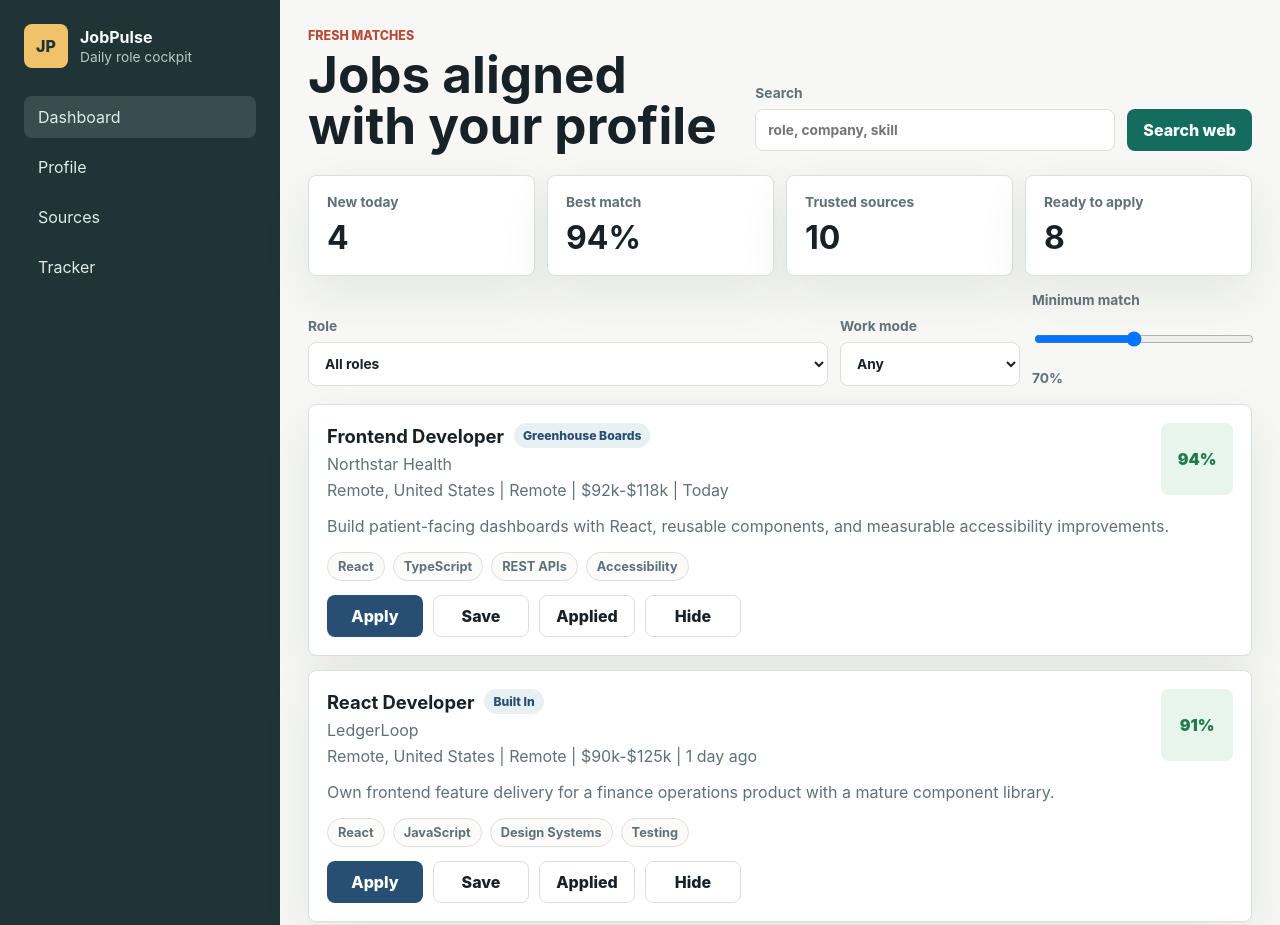
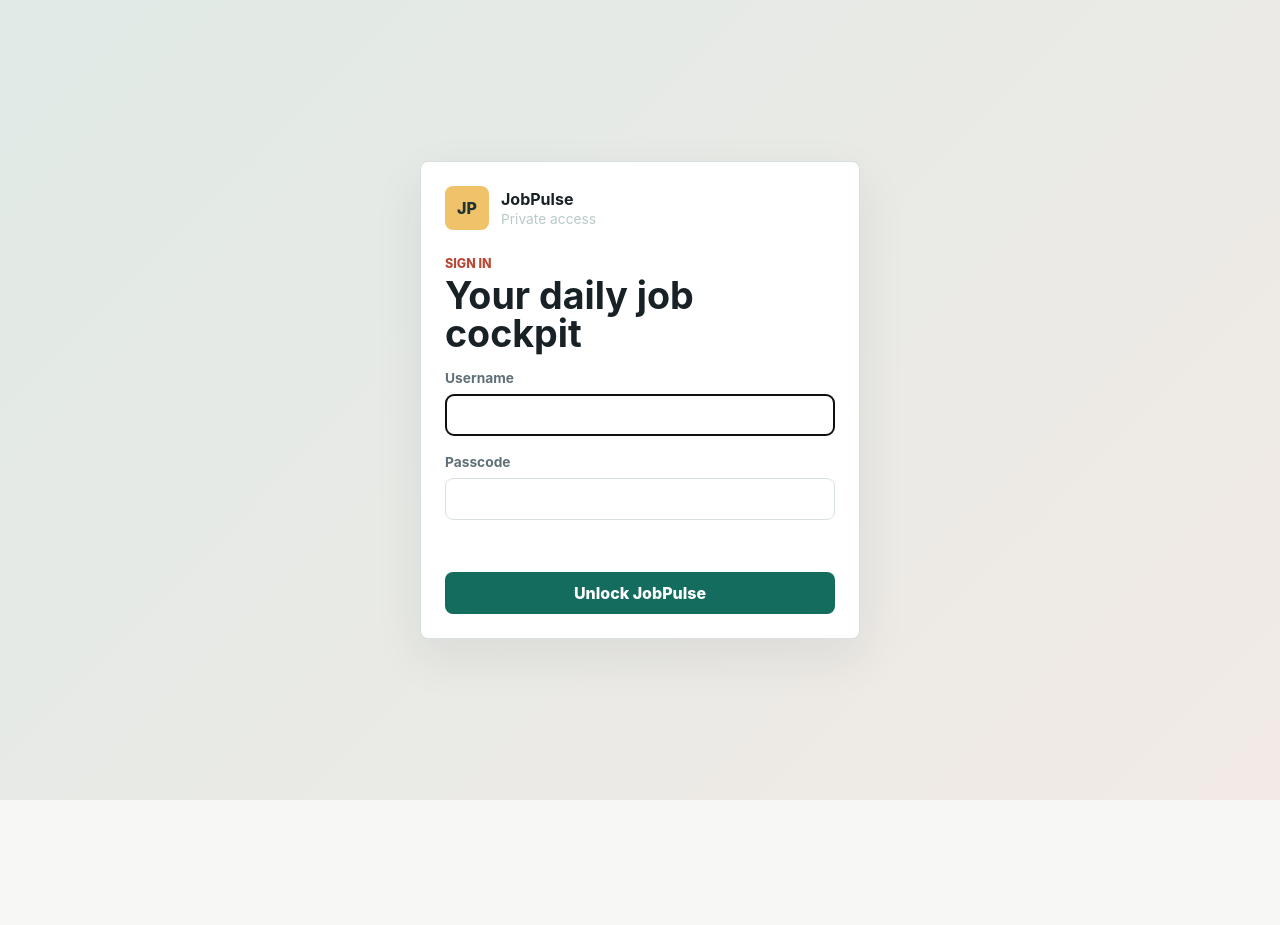
Before and after one commit to Vru008/JobPulse, a website: page index.html in a window 1280 px wide. Shown: the top 925 px of the page. After the commit the page ends 800 px from the top, so only its background shows below. Drawn offline with Linux system fonts and the light colour scheme.

Commit message:
Add private login gate

```diff
--- a/app.js
+++ b/app.js
@@ -1,3 +1,8 @@
+const authConfig = {
+  username: "admin",
+  passcodeHash: "9b30ac880d9dd2684f77afd4efed920c243ef214c4e0e23d7ce41a8d666561b6",
+};
+
 const sources = [
   {
     id: "linkedin",
@@ -224,10 +229,41 @@
   bestMatch: document.querySelector("#bestMatch"),
   sourceCount: document.querySelector("#sourceCount"),
   readyCount: document.querySelector("#readyCount"),
+  loginForm: document.querySelector("#loginForm"),
+  loginUser: document.querySelector("#loginUser"),
+  loginPasscode: document.querySelector("#loginPasscode"),
+  loginError: document.querySelector("#loginError"),
+  logoutBtn: document.querySelector("#logoutBtn"),
 };
 
 function save(key, value) {
   localStorage.setItem(`jobpulse-${key}`, JSON.stringify(value));
+}
+
+function isAuthenticated() {
+  return sessionStorage.getItem("jobpulse-authenticated") === "true";
+}
+
+async function sha256(value) {
+  const encoded = new TextEncoder().encode(value);
+  const digest = await crypto.subtle.digest("SHA-256", encoded);
+  return [...new Uint8Array(digest)].map((byte) => byte.toString(16).padStart(2, "0")).join("");
+}
+
+function unlockApp() {
+  sessionStorage.setItem("jobpulse-authenticated", "true");
+  document.body.classList.add("authenticated");
+  renderRoles();
+  renderProfile();
+  renderAll();
+}
+
+function lockApp() {
+  sessionStorage.removeItem("jobpulse-authenticated");
+  document.body.classList.remove("authenticated");
+  elements.loginError.textContent = "";
+  elements.loginPasscode.value = "";
+  elements.loginUser.focus();
 }
 
 function sourceById(sourceId) {
@@ -436,6 +472,28 @@
   renderAll();
 });
 
-renderRoles();
-renderProfile();
-renderAll();
+elements.loginForm.addEventListener("submit", async (event) => {
+  event.preventDefault();
+  elements.loginError.textContent = "";
+
+  const username = elements.loginUser.value.trim();
+  const passcode = elements.loginPasscode.value;
+  const passcodeHash = await sha256(passcode);
+
+  if (username === authConfig.username && passcodeHash === authConfig.passcodeHash) {
+    unlockApp();
+    return;
+  }
+
+  elements.loginError.textContent = "That username or passcode is not correct.";
+  elements.loginPasscode.value = "";
+  elements.loginPasscode.focus();
+});
+
+elements.logoutBtn.addEventListener("click", lockApp);
+
+if (isAuthenticated()) {
+  unlockApp();
+} else {
+  lockApp();
+}
--- a/index.html
+++ b/index.html
@@ -7,6 +7,32 @@
     <link rel="stylesheet" href="styles.css" />
   </head>
   <body>
+    <section class="login-screen" aria-labelledby="loginTitle">
+      <form id="loginForm" class="login-panel">
+        <div class="brand login-brand">
+          <span class="brand-mark">JP</span>
+          <div>
+            <strong>JobPulse</strong>
+            <span>Private access</span>
+          </div>
+        </div>
+        <div>
+          <p class="eyebrow">Sign in</p>
+          <h1 id="loginTitle">Your daily job cockpit</h1>
+        </div>
+        <label>
+          Username
+          <input id="loginUser" autocomplete="username" required />
+        </label>
+        <label>
+          Passcode
+          <input id="loginPasscode" type="password" autocomplete="current-password" required />
+        </label>
+        <p id="loginError" class="login-error" role="alert"></p>
+        <button class="primary-btn" type="submit">Unlock JobPulse</button>
+      </form>
+    </section>
+
     <main class="app-shell">
       <aside class="sidebar">
         <div class="brand">
@@ -28,6 +54,7 @@
           <span>Next refresh</span>
           <strong>Tomorrow, 8:00 AM</strong>
           <button id="refreshBtn" class="ghost-btn">Refresh now</button>
+          <button id="logoutBtn" class="ghost-btn">Log out</button>
         </section>
       </aside>
 
--- a/styles.css
+++ b/styles.css
@@ -25,6 +25,14 @@
   font-family: Inter, ui-sans-serif, system-ui, -apple-system, BlinkMacSystemFont, "Segoe UI", sans-serif;
 }
 
+body:not(.authenticated) .app-shell {
+  display: none;
+}
+
+body.authenticated .login-screen {
+  display: none;
+}
+
 button,
 input,
 select,
@@ -41,6 +49,52 @@
   display: grid;
   grid-template-columns: 280px minmax(0, 1fr);
   min-height: 100vh;
+}
+
+.login-screen {
+  display: grid;
+  min-height: 100vh;
+  place-items: center;
+  padding: 24px;
+  background:
+    linear-gradient(135deg, rgba(20, 108, 95, 0.1), rgba(184, 74, 54, 0.08)),
+    var(--surface);
+}
+
+.login-panel {
+  display: grid;
+  width: min(100%, 440px);
+  gap: 18px;
+  border: 1px solid var(--line);
+  border-radius: 8px;
+  padding: 24px;
+  background: var(--panel);
+  box-shadow: var(--shadow);
+}
+
+.login-brand {
+  margin-bottom: 8px;
+}
+
+.login-brand span:last-child {
+  color: var(--muted);
+}
+
+.login-panel h1 {
+  font-size: 2.35rem;
+}
+
+.login-panel .primary-btn {
+  width: 100%;
+  border: 0;
+}
+
+.login-error {
+  min-height: 20px;
+  margin: -4px 0 0;
+  color: var(--accent-2);
+  font-size: 0.9rem;
+  font-weight: 800;
 }
 
 .sidebar {
```
Also changed, not shown: README.md.
